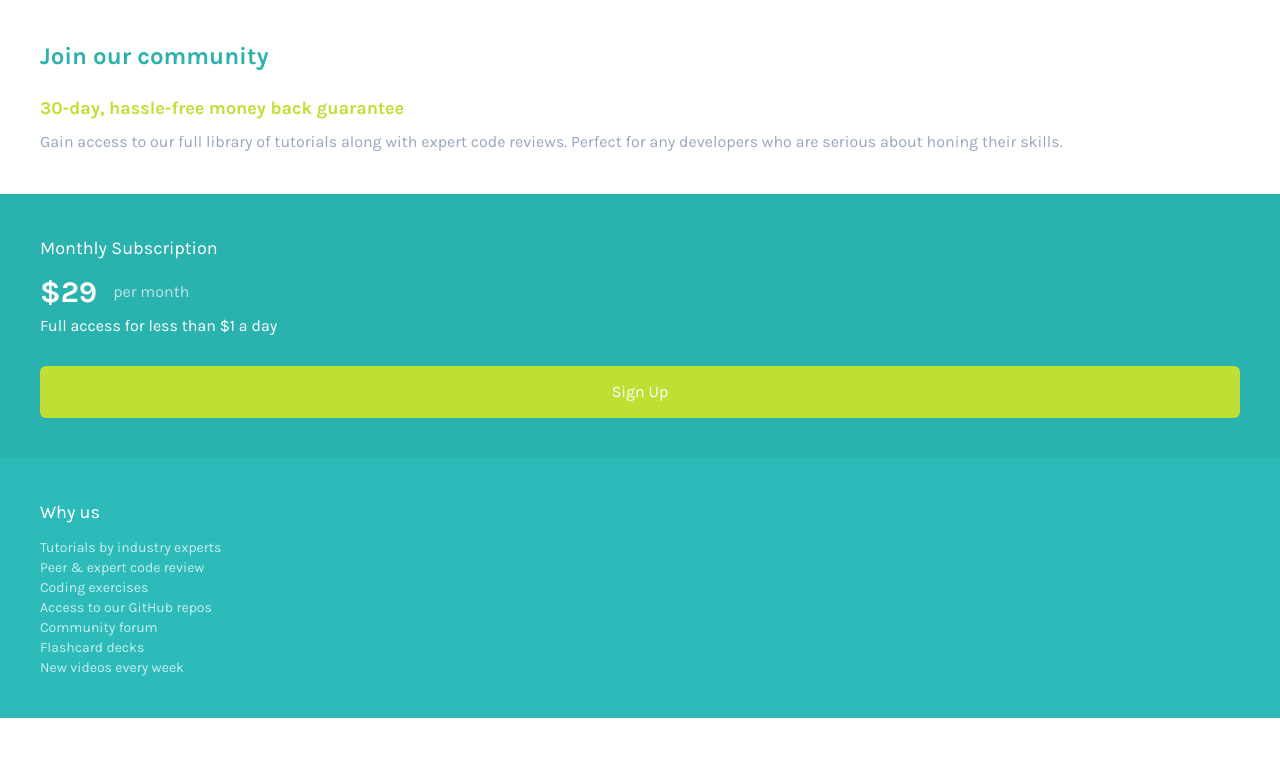
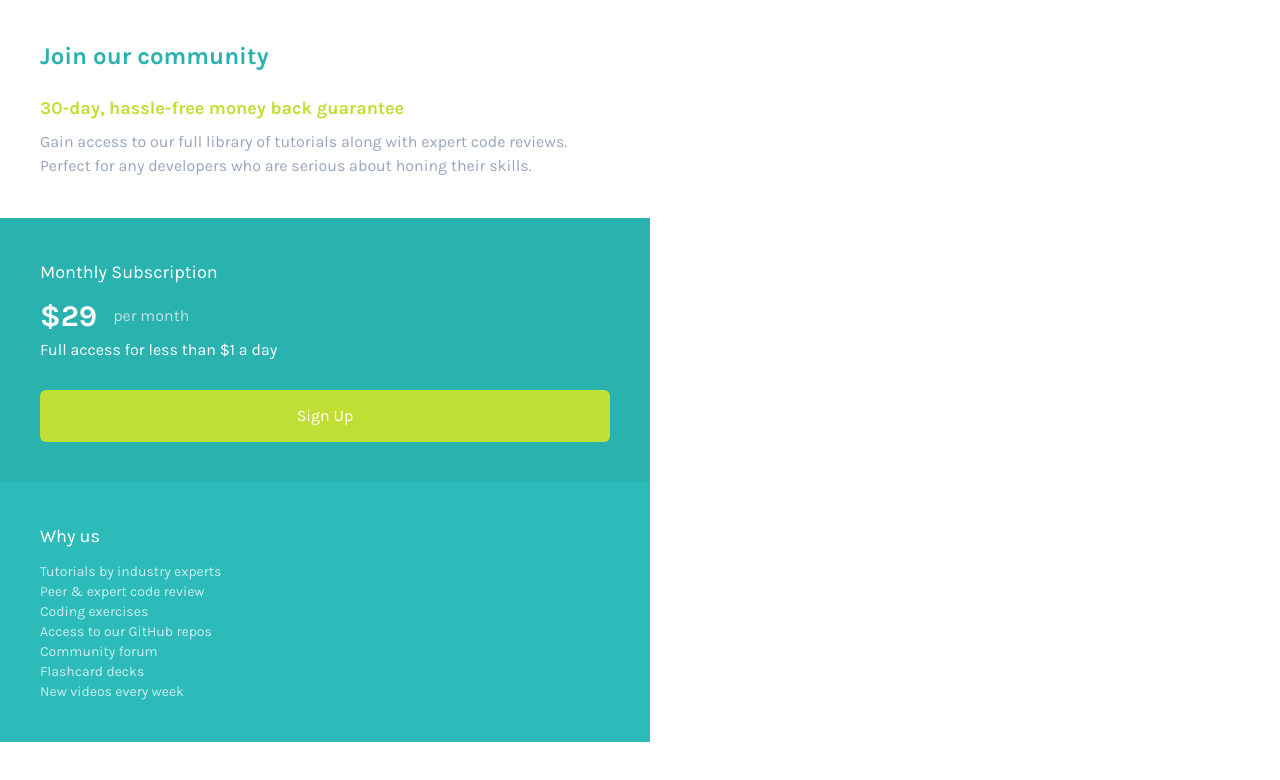
Before and after one commit to chungvuiloong/single-price-grid-component, a Next.js app: page / in a window 1280 px wide. Shown: the top 780 px of the page. Built offline with nearby package versions, Linux system fonts and the light colour scheme.

Commit message:
Added container of 650px max width.

```diff
--- a/src/app/page.tsx
+++ b/src/app/page.tsx
@@ -5,11 +5,13 @@ import Image from 'next/image'
 
 export default function Home() {
   return (
-    <main className='h-[100vw]'>
-        <JoinCommunity />
-        <div className='flex lg:flex-row flex-col'>
-            <MonthlySubscription />
-            <WhyUs />
+    <main className='h-full'>
+        <div className='max-w-[650px]'>
+            <JoinCommunity />
+            <div className='flex lg:flex-row flex-col w-auto'>
+                <MonthlySubscription />
+                <WhyUs />
+            </div>
         </div>
     </main>
   )
```
